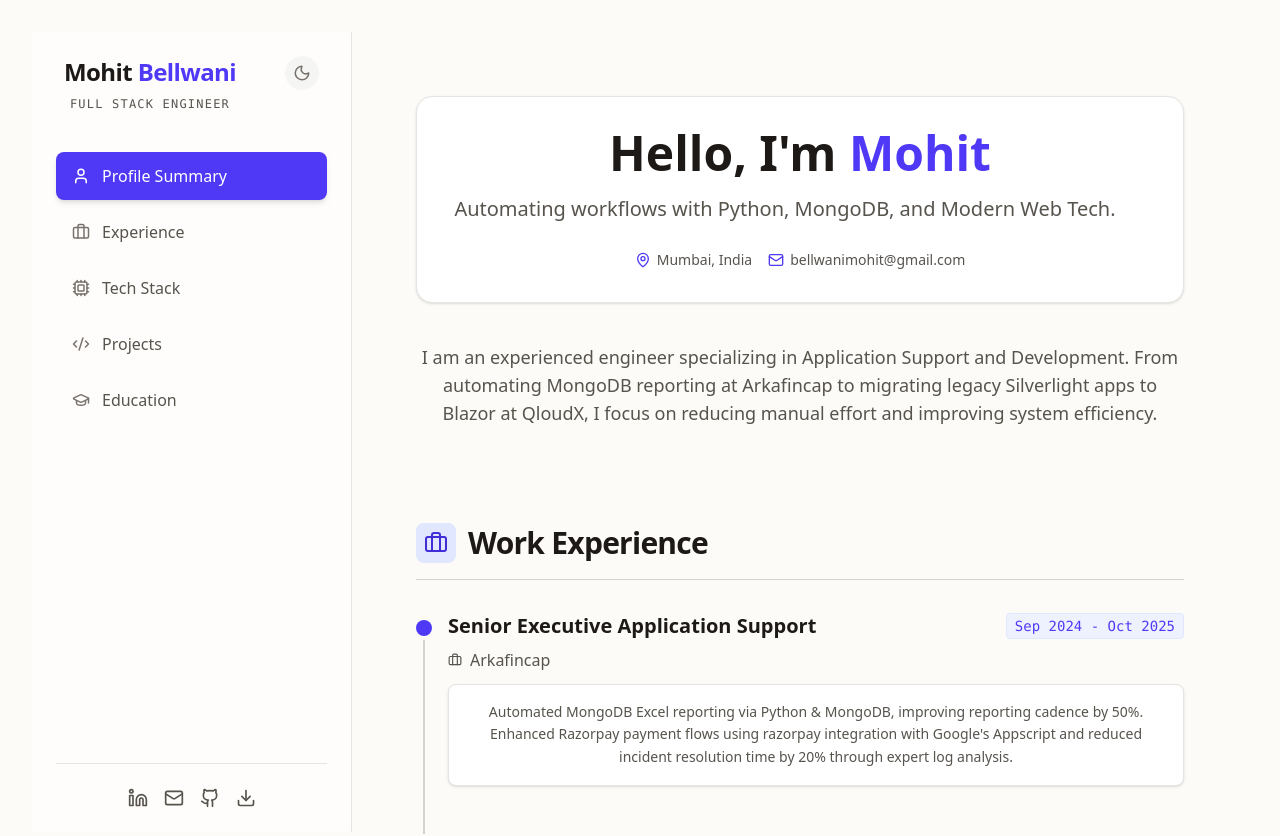
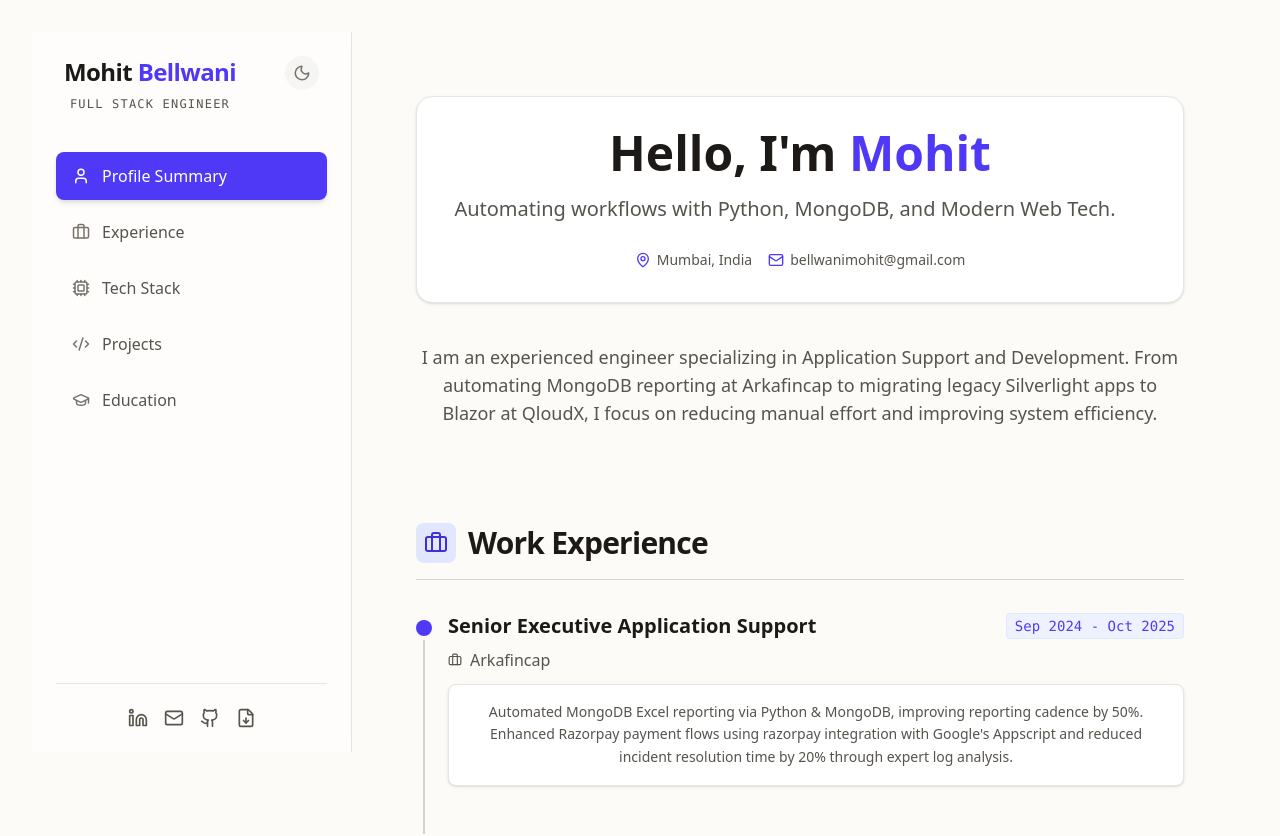
Before and after one commit to mohitbellwani/portfolioReactFrontend, a React (Vite) app: page / in a window 1280 px wide. Shown: the top 836 px of the page. Built offline with nearby package versions, Linux system fonts and the light colour scheme.

Commit message:
icon changes

```diff
--- a/src/portfoliopage/portfoliopage.jsx
+++ b/src/portfoliopage/portfoliopage.jsx
@@ -2,7 +2,8 @@ import React, { useState, useEffect } from 'react';
 import {
   Linkedin, Mail, Github, DownloadIcon, User, Briefcase,
   Cpu, Code2, GraduationCap, Award, MapPin,
-  Sun, Moon, Menu, X, Terminal
+  Sun, Moon, Menu, X, Terminal,
+  FileDownIcon
 } from 'lucide-react';
 
 import { INITIAL_RESUME_DATA } from '../data/resumeData';
@@ -126,7 +127,7 @@ export default function PortfolioPage() {
       )}
 
       {/* Sidebar (Desktop) */}
-      <aside className={`hidden lg:flex flex-col w-80 h-screen sticky top-0 p-6 border-r ${theme.sidebarBorder} ${theme.sidebarBg} backdrop-blur-sm transition-colors duration-300`}>
+      <aside className={`hidden lg:flex flex-col w-80 max-h-[90vh] overflow-auto sticky top-0 p-6 border-r ${theme.sidebarBorder} ${theme.sidebarBg} backdrop-blur-sm transition-colors duration-300`}>
         <div className="mb-10 px-2 flex justify-between items-start">
             <div>
                 <h1 className={`text-2xl font-bold ${theme.textHeader} tracking-tight`}>
@@ -157,7 +158,7 @@ export default function PortfolioPage() {
             <a href={data.profile.linkedin} target="_blank" rel="noreferrer" className={`${theme.textMuted} hover:text-indigo-600 hover:scale-110 transition-all`}><Linkedin size={20} /></a>
             <a href={`mailto:${data.profile.email}`} className={`${theme.textMuted} hover:text-indigo-600 hover:scale-110 transition-all`}><Mail size={20} /></a>
             <a href={data.profile.github} target="_blank" rel="noreferrer" className={`${theme.textMuted} hover:text-indigo-600 hover:scale-110 transition-all`}><Github size={20} /></a>
-            <a href={data.profile.resume} target="_blank" rel="noreferrer" className={`${theme.textMuted} hover:text-indigo-600 hover:scale-110 transition-all`}><DownloadIcon size={20} /></a>
+            <a href={data.profile.resume} target="_blank" rel="noreferrer" className={`${theme.textMuted} hover:text-indigo-600 hover:scale-110 transition-all`}><FileDownIcon size={20} /></a>
           </div>
         </div>
       </aside>
```
